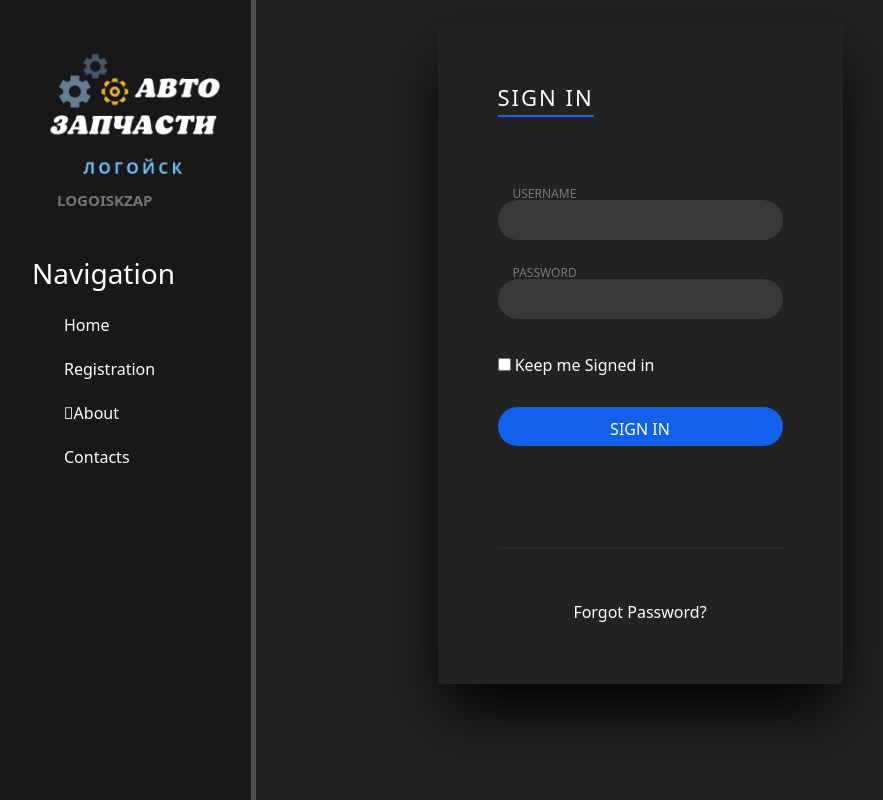
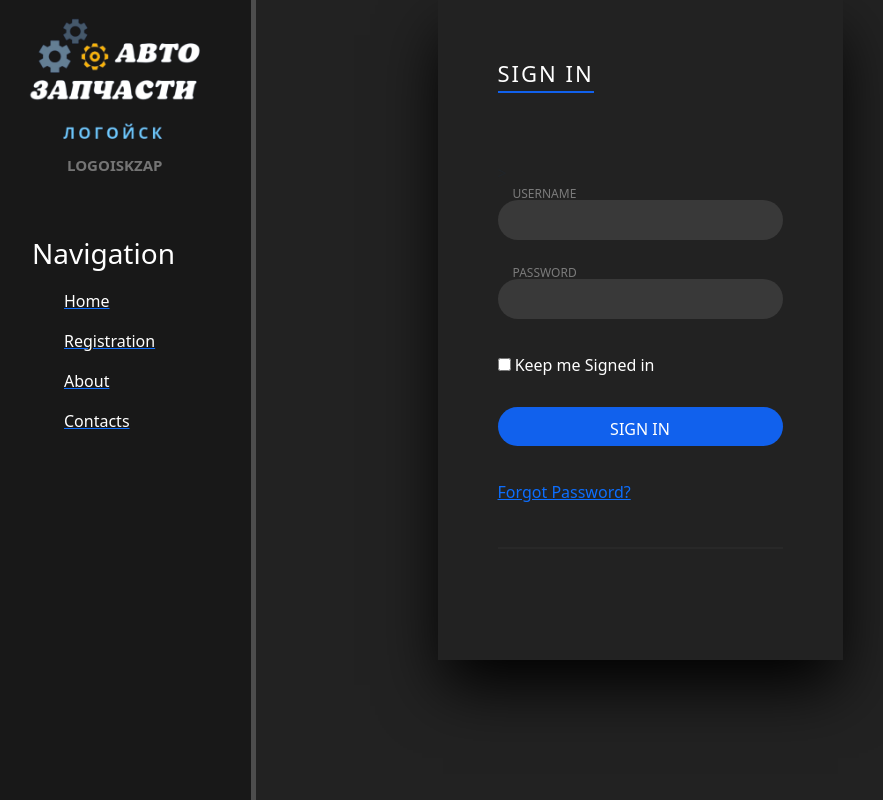
Before and after one commit to Yura192c/djangoProject, a Django app: page /registration in a window 1280 px wide. Shown: the whole page, without its empty margins (0-883 px from the left). Run offline with Django 4.2, Linux system fonts and the light colour scheme.

Commit message:
updste html's file

```diff
--- a/djangoProject/settings.py
+++ b/djangoProject/settings.py
@@ -107,7 +107,7 @@ AUTH_PASSWORD_VALIDATORS = [
 
 LANGUAGE_CODE = 'en-us'
 
-TIME_ZONE = 'UTC'
+TIME_ZONE = 'Europe/Moscow'
 
 USE_I18N = True
 
--- a/main/static/main/css/home.css
+++ b/main/static/main/css/home.css
@@ -14,24 +14,33 @@ aside img{
     width: 200px;
     float: left;
     position: relative;
-    top: -5px;
+    top: -40px;
+    left: -20px;
 }
 
 aside .logo{
-    font-size: 15px;
-    margin-left: 10px;
-    font-weight: bold;
-    position: relative;
-    top: -5px;
+  text-transform: uppercase;
+  color: #FFFFFF;
+  opacity: 0.4;
+  font-size: 15px;
+  margin-left: 40px;
+  font-weight: bold;
+  position: relative;
+  top: -40px;
+  left: -5px;
+  display: inline-block;
+  transition: all 0.5s ease-in-out;
+
 }
 
 aside h3{
-    margin-top: 40px;
+    margin-top: 20px;
     font-size: 28px;
 }
 aside ul{
-    margin-top: -120px;
+    margin-top: 10px;
     list-style: none;
+    line-height: 20px;
 }
 aside ul li{
     color: #FFFFFF;;
--- a/main/static/main/css/registration.css
+++ b/main/static/main/css/registration.css
@@ -78,7 +78,7 @@ hr {
   top: 85px;
   position: relative;
 }
-a {
+form .a {
   text-align: center;
   color: #FFFFFF;
   display: block;
--- a/main/templates/main/home.html
+++ b/main/templates/main/home.html
@@ -1,12 +1,13 @@
 {% extends 'main/layout.html' %}
 {% load static %}
 {% block cssblock %}
-    <link rel="stylesheet" href="{% static 'main/css/registration.css' %}">
+        <link rel="stylesheet" href="{% static 'main/css/home.css' %}">
 {% endblock %}
 
 {% block title %}
-    <h4>Домашняя страница</h4>
+    Домашняя страница
 {% endblock %}
 
 {% block mainblock  %}
+    <h4>Домашняя станица</h4>
 {% endblock %}
--- a/main/templates/main/layout.html
+++ b/main/templates/main/layout.html
@@ -3,7 +3,7 @@
 <html lang="en">
 <link>
     <meta charset="UTF-8">
-    <title>{% block title %}{% endblock %}</title>\
+    <title>{% block title %}{% endblock %}</title>
     <link rel="stylesheet" href="https://cdn.jsdelivr.net/npm/bootstrap@5.2.2/dist/css/bootstrap.min.css" integrity="sha384-Zenh87qX5JnK2Jl0vWa8Ck2rdkQ2Bzep5IDxbcnCeuOxjzrPF/et3URy9Bv1WTRi" crossorigin="anonymous">
     <link rel="stylesheet" href="https://cdn.jsdelivr.net/npm/@fortawesome/fontawesome-free@6.2.0/css/fontawesome.min.css">
     <link rel="stylesheet" href="{% static 'main/css/home.css' %}">
@@ -15,10 +15,10 @@
         <span class="logo">LogoiskZap </span>
         <h3>Navigation</h3>
         <ul>
-            <a href="{% url 'home' %}"><li></i>Home</li></a>
-            <a href="{% url 'registration' %}"><li></i>Registration</li></a>
-            <a href="{% url 'about' %}"><li><i class="fa-duotone fa-address-card"></i>About</li></a>
-            <a href="{% url 'contacts' %}"><li><i class="fa-solid fa-sim-cards"></i>Contacts</li></a>
+            <a href="{% url 'home' %}"><li>Home</li></a>
+            <a href="{% url 'registration' %}"><li>Registration</li></a>
+            <a href="{% url 'about' %}"><li>About</li></a>
+            <a href="{% url 'contacts' %}"><li>Contacts</li></a>
         </ul>
     </aside>
     {% block mainblock %}
--- a/main/templates/main/registration.html
+++ b/main/templates/main/registration.html
@@ -1,6 +1,7 @@
 {% extends 'main/layout.html' %}
 {% load static %}
 {% block cssblock %}
+    <link rel="stylesheet" href="{% static 'main/css/home.css' %}">
     <link rel="stylesheet" href="{% static 'main/css/registration.css' %}">
 {% endblock %}
 
@@ -9,7 +10,7 @@
 {% block mainblock  %}
 <div class="login">
   <h2 class="active">sign in</h2>
-  <form>
+  <form enctype="application/x-www-form-urlencoded">>
     <input type="text" class="text" name="username">
     <span>username</span>
     <br>
```
